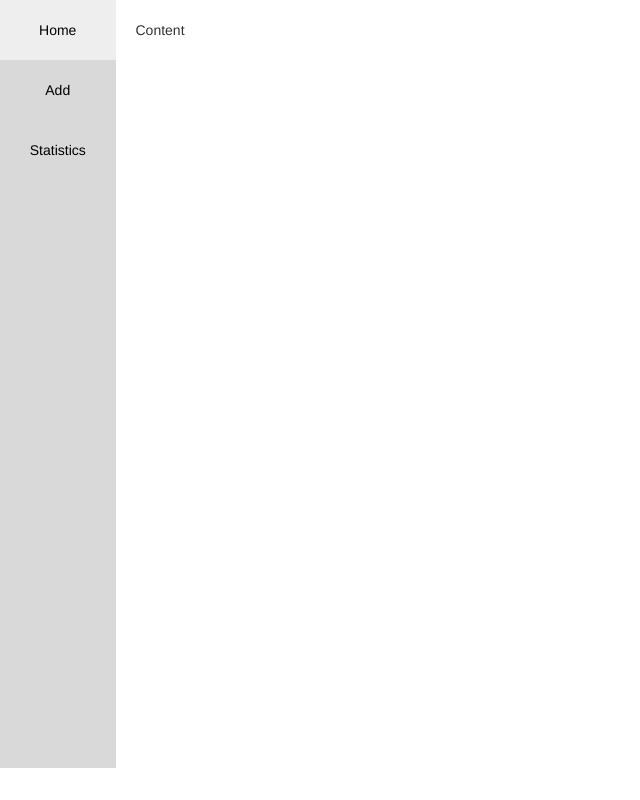
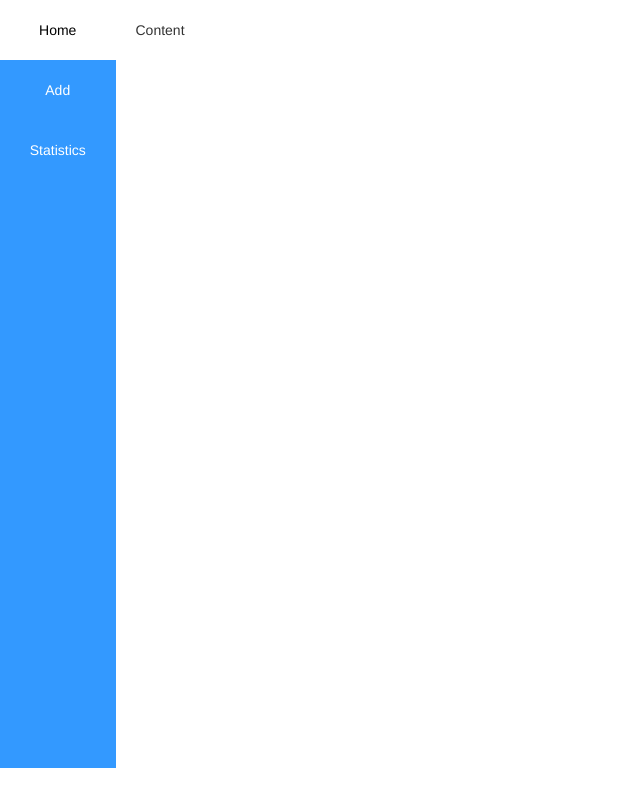
Before and after one commit to Svetuli-s-Organization/Finance-Manager, an Angular app: page / in a window 1280 px wide. Shown: the top 800 px of the page, without its empty margins (0-640 px from the left). Built offline with nearby package versions, Linux system fonts and the light colour scheme.

Commit message:
Changed nav colors.

```diff
--- a/src/app/app.component.css
+++ b/src/app/app.component.css
@@ -13,7 +13,7 @@
 
 #side-nav {
   height: 100%;
-  background-color: #d9d9d9;
+  background-color: #3399ff;
   padding: 0px;
 }
 
@@ -27,9 +27,14 @@
   text-align: center;
   padding: 0px;
   border-radius: 0px;
-  color: #000000;
+  color: #fff;
+}
+
+#side-nav li a:hover {
+  background-color: #66b3ff;
 }
 
 #side-nav li.active a {
-  background-color: #eeeeee;
+  background-color: #fff;
+  color: #000;
 }
```
